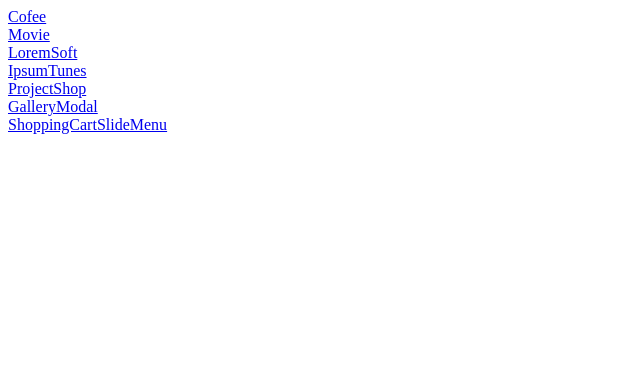
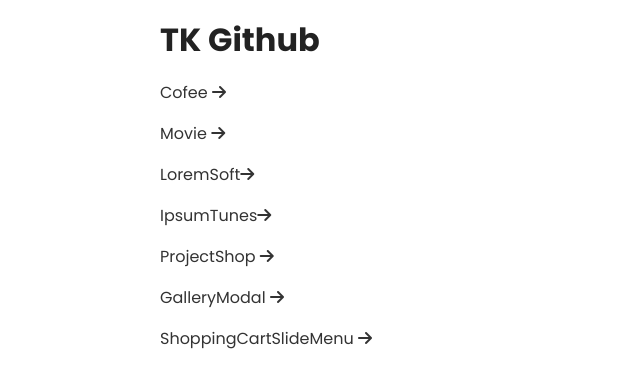
Before and after one commit to TK-54-4B/ProjectSkills, a plain HTML site: page index.html in a window 1280 px wide. Shown: the whole page, without its empty margins (0-640 px from the left). Drawn offline with Linux system fonts and the light colour scheme.

Commit message:
Add files via upload

```diff
--- a/index.html
+++ b/index.html
@@ -1,18 +1,60 @@
 <!DOCTYPE html>
 <html lang="en">
 <head>
+    <link rel="stylesheet" href="https://cdnjs.cloudflare.com/ajax/libs/font-awesome/6.1.1/css/all.min.css">
+    <link rel="stylesheet" href="./style.css">
     <meta charset="UTF-8">
     <meta http-equiv="X-UA-Compatible" content="IE=edge">
     <meta name="viewport" content="width=device-width, initial-scale=1.0">
     <title>Document</title>
 </head>
 <body>
-    <a href="https://tk-54-4b.github.io/ProjectSkills/13.2_Coffee/index.html">Cofee</a><br>
-    <a href="https://tk-54-4b.github.io/ProjectSkills/13.3_Movie">Movie</a><br>
-    <a href="https://tk-54-4b.github.io/ProjectSkills/13.5_Loremsoft">LoremSoft</a><br>
-    <a href="https://tk-54-4b.github.io/ProjectSkills/13.6_IpsumTunes">IpsumTunes</a><br>
-    <a href="https://tk-54-4b.github.io/ProjectSkills/13.9_ProjectShop">ProjectShop</a><br>
-    <a href="https://tk-54-4b.github.io/ProjectSkills/14.0_GalleryModal">GalleryModal</a><br>
-    <a href="https://tk-54-4b.github.io/ProjectSkills/ShoppingCartSlideMenu">ShoppingCartSlideMenu</a>
+    <header>
+        <div class="container">
+            <h1 class="title">TK Github</h1>
+        </div>
+    </header>
+
+    <section class="showcase">
+        <div class="container">
+            <ul>
+                <li>
+                    <a href="https://tk-54-4b.github.io/ProjectSkills/13.2_Coffee/index.html">
+                        Cofee <i class="fas fa-arrow-right"></i>
+                    </a>
+                </li>
+                <li>
+                    <a href="https://tk-54-4b.github.io/ProjectSkills/13.3_Movie">
+                        Movie <i class="fas fa-arrow-right"></i>
+                    </a>
+                </li>
+                <li>
+                    <a href="https://tk-54-4b.github.io/ProjectSkills/13.5_Loremsoft">
+                        LoremSoft<i class="fas fa-arrow-right"></i>
+                    </a>
+                </li>
+                <li>
+                    <a href="https://tk-54-4b.github.io/ProjectSkills/13.6_IpsumTunes">
+                        IpsumTunes<i class="fas fa-arrow-right"></i>
+                    </a>
+                </li>
+                <li>
+                    <a href="https://tk-54-4b.github.io/ProjectSkills/13.9_ProjectShop">
+                        ProjectShop <i class="fas fa-arrow-right"></i>
+                    </a>
+                </li>
+                <li>
+                    <a href="https://tk-54-4b.github.io/ProjectSkills/14.0_GalleryModal">
+                        GalleryModal <i class="fas fa-arrow-right"></i>
+                    </a>
+                </li>
+                <li>
+                    <a href="https://tk-54-4b.github.io/ProjectSkills/ShoppingCartSlideMenu">
+                        ShoppingCartSlideMenu <i class="fas fa-arrow-right"></i>
+                    </a>
+                </li>
+            </ul>
+        </div>
+    </section>
 </body>
 </html>
--- /dev/null
+++ b/style.css
@@ -0,0 +1,31 @@
+@import url('https://fonts.googleapis.com/css2?family=Poppins:wght@300;400;500;600;700;800;900&display=swap');
+
+*{
+    margin: 0;
+    padding: 0;
+    box-sizing: border-box;
+}
+
+body{
+    font-family: 'Poppins', sans-serif;
+    color: #222;
+
+}
+
+.container{
+    max-width: 960px;
+    margin: 1rem auto;
+}
+
+li{
+    list-style: none;
+    margin-bottom: 1rem;
+}
+
+a{
+    text-decoration: none;
+    color: #333;
+}
+a:hover{
+    border-bottom: 1px solid #333;
+}
```
